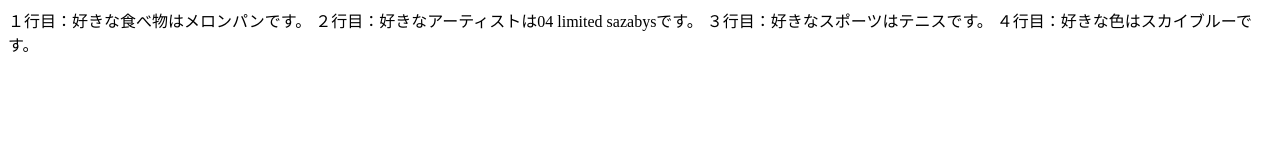
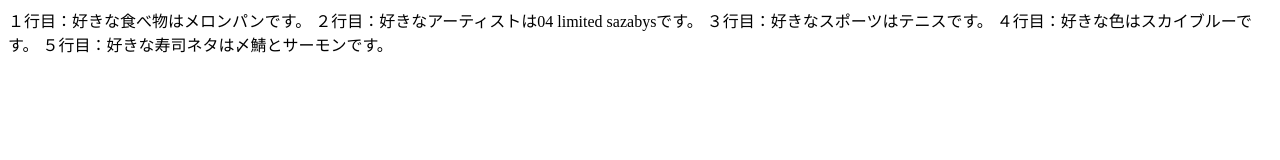
Before and after one commit to haruhune/command-practice, a plain HTML site: page index.html in a window 1280 px wide. Drawn offline with Linux system fonts and the light colour scheme.

Commit message:
好きな寿司ネタを追加

```diff
--- a/index.html
+++ b/index.html
@@ -5,5 +5,6 @@
 		２行目：好きなアーティストは04 limited sazabysです。
 		３行目：好きなスポーツはテニスです。
 		４行目：好きな色はスカイブルーです。
+		５行目：好きな寿司ネタは〆鯖とサーモンです。
 	</body>
 </html>
```
